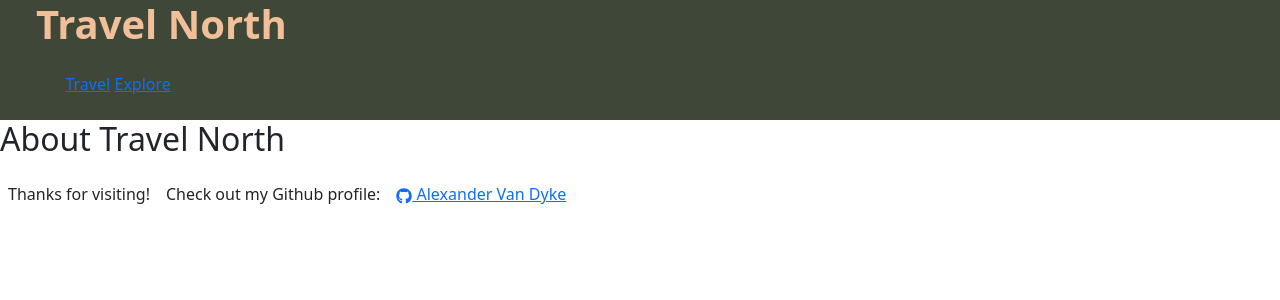
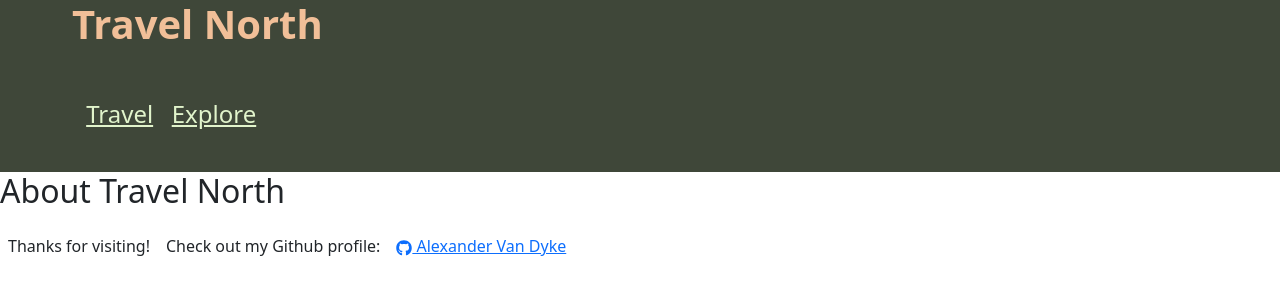
Before and after one commit to AlexandertheGreat491/Travel-North, a React (Create React App) app in the folder client/: page / in a window 1280 px wide. Shown: the top 300 px of the page. Built offline with nearby package versions, Linux system fonts and the light colour scheme.

Commit message:
changed font colors and size, and changed margins

```diff
--- a/client/src/components/Header/index.js
+++ b/client/src/components/Header/index.js
@@ -11,7 +11,7 @@ function Header()  {
         <Link to="/">
           <h1
             id="navheader"
-            className="d-inline-flex w-100 justify-content-center ms-4"
+            className="d-inline-flex w-100 justify-content-center ms-5"
           >
             Travel North
           </h1>
@@ -23,7 +23,7 @@ function Header()  {
 
             <>
               <Link
-                className="navlinks me-3 ms-4 mb-2"
+                className="navlinks m-4 me-5"
                 to="/Travel"
                 style={{ width: "5%", height: "15%" }}
               >
@@ -31,7 +31,7 @@ function Header()  {
               </Link>
 
               <Link
-                className="navlinks me-3 ms-4 mb-2"
+                className="navlinks m-4 me5"
                 to="/Explore"
                 style={{ width: "5%", height: "15%" }}
               >
--- a/client/src/index.css
+++ b/client/src/index.css
@@ -36,3 +36,9 @@ code {
 .header {
   background-color: var(--background);
 }
+
+.navlinks {
+  color: var(--quarternary);
+  font-weight: 500;
+  font-size: 1.5em;
+}
```
